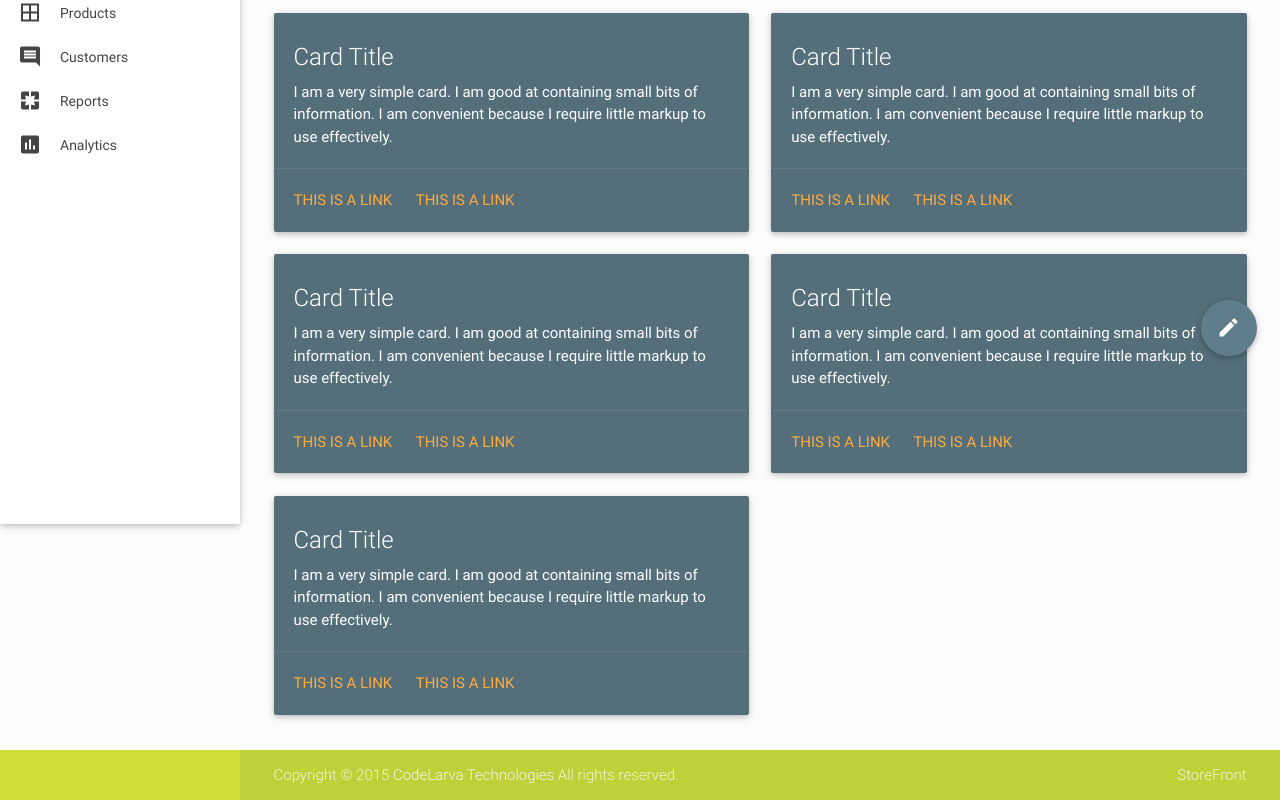
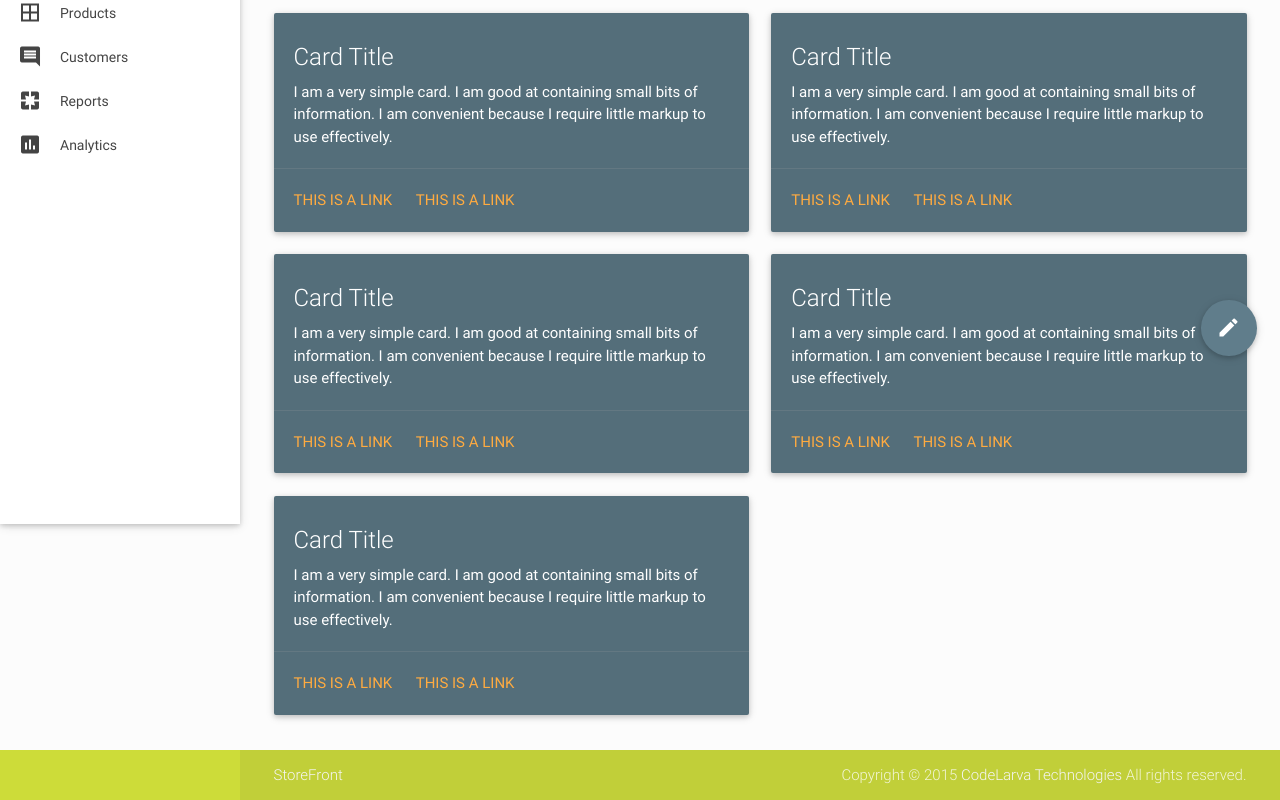
Before and after one commit to elberthcabrales/Material_Dashboard, a plain HTML site: page index.html in a window 1280 px wide. Shown: the part 400-1200 px from the top of the page. Drawn offline with nearby package versions, Linux system fonts and the light colour scheme.

Commit message:
Footer text positions changed

```diff
--- a/index.html
+++ b/index.html
@@ -343,7 +343,7 @@
     <!-- ////////////////////////// -->
   </div>
   <div class="footer-copyright">
-    <div class="container"> Copyright © 2015 <a class="grey-text text-lighten-4" href="#" target="_blank">CodeLarva Technologies</a> All rights reserved. <span class="right">StoreFront</span> </div>
+    <div class="container"><a class="grey-text text-lighten-4" href="#" target="_blank">StoreFront</a><span class="right">Copyright © 2015 <a class="grey-text text-lighten-4" href="#" target="_blank">CodeLarva Technologies</a> All rights reserved.</span> </div>
   </div>
 </footer>
 <!-- END FOOTER -->
```
